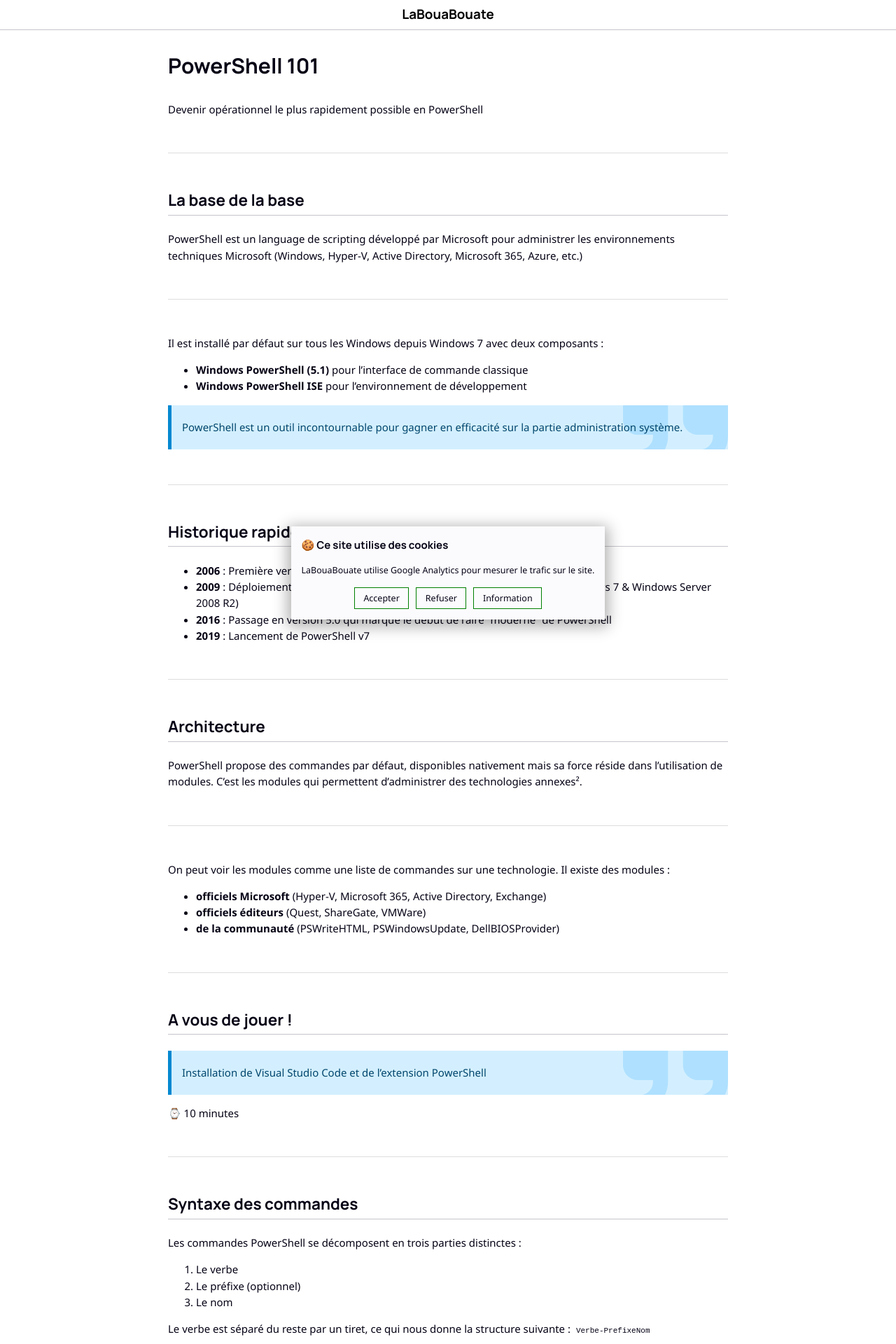
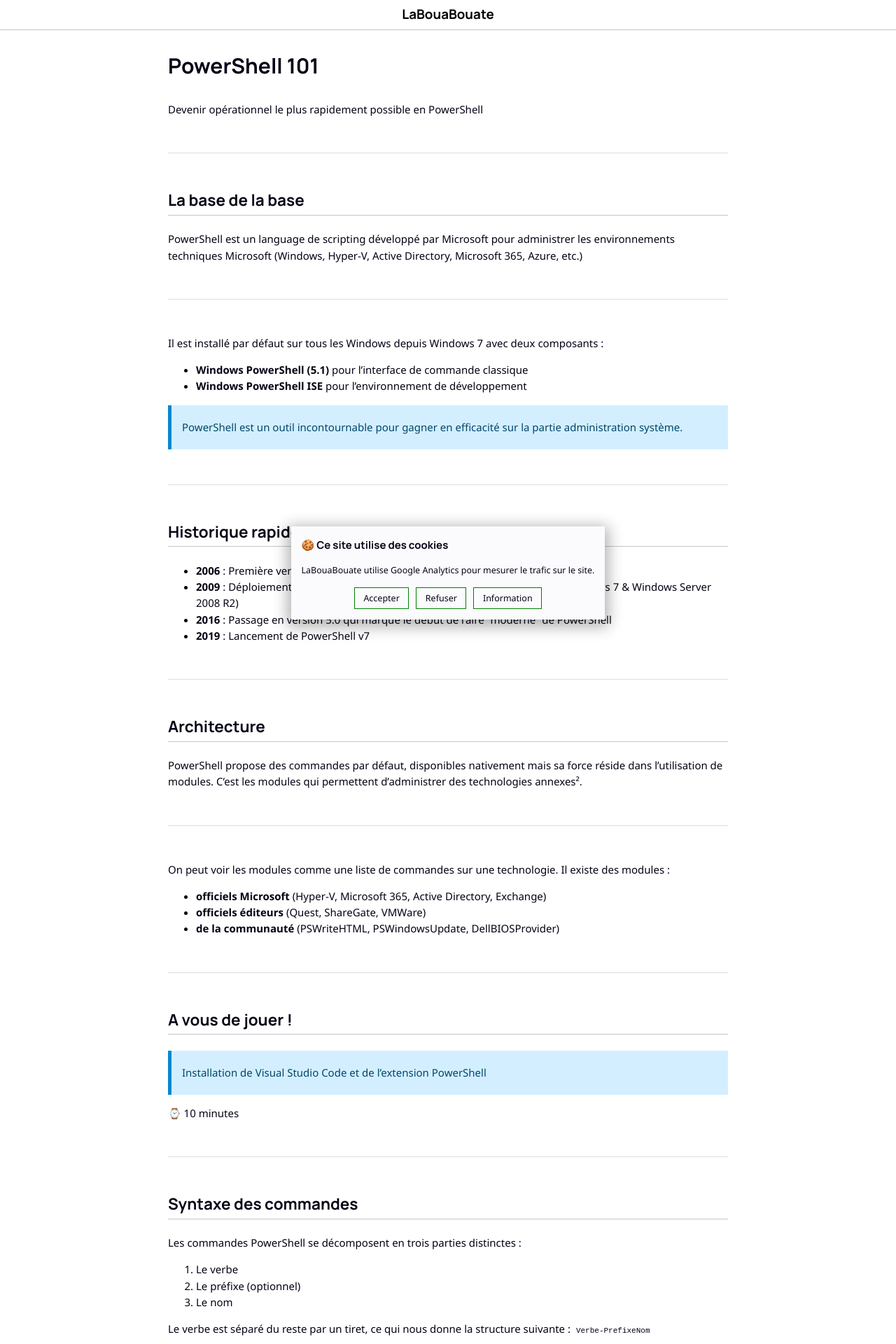
Before and after one commit to leobouard/leobouard.github.io, a Jekyll site: the page built from assets/files/PS101_Cours-formateur.md, in a window 1280 px wide. Shown: the top 1920 px of the page at 70% size. Built offline with Jekyll 4.4.1, drawn with Linux system fonts in a browser that asks for light colours; nearby versions of some CDN libraries; some web fonts are replaced; our own code applies the rules of GitHub Pages for plain Markdown files.

Commit message:
Simplification du code & des citations

```diff
--- a/_sass/code-and-blockquote.scss
+++ b/_sass/code-and-blockquote.scss
@@ -4,16 +4,6 @@
     border-left: 5px solid var(--blockquoteBorderColor);
     margin-inline: 0;
     padding: 5px 15px;
-    background-image: url(/assets/images/quote-solid.svg);
-}
-
-div.highlighter-rouge,
-code,
-blockquote {
-    background-position: center right;
-    background-repeat: no-repeat;
-    background-blend-mode: soft-light;
-    background-size: 10em;
 }
 
 div.highlighter-rouge,
@@ -32,7 +22,6 @@
     background-color: var(--lightaccent);
     border: var(--border);
     padding: 10px;
-    background-image: url(/assets/images/code-solid.svg);
 }
 
 div.highlighter-rouge:before {
```
Also changed, not shown: assets/images/code-solid.svg (deleted), assets/images/quote-solid.svg (deleted).
